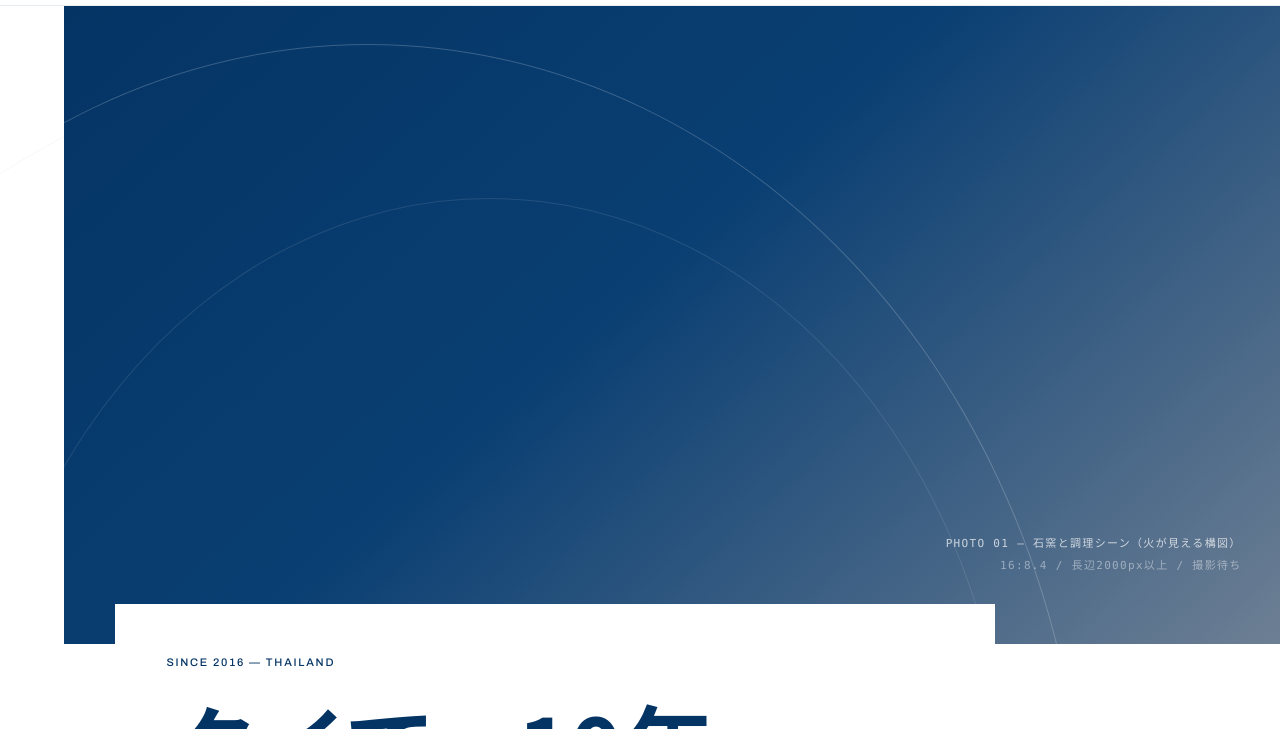
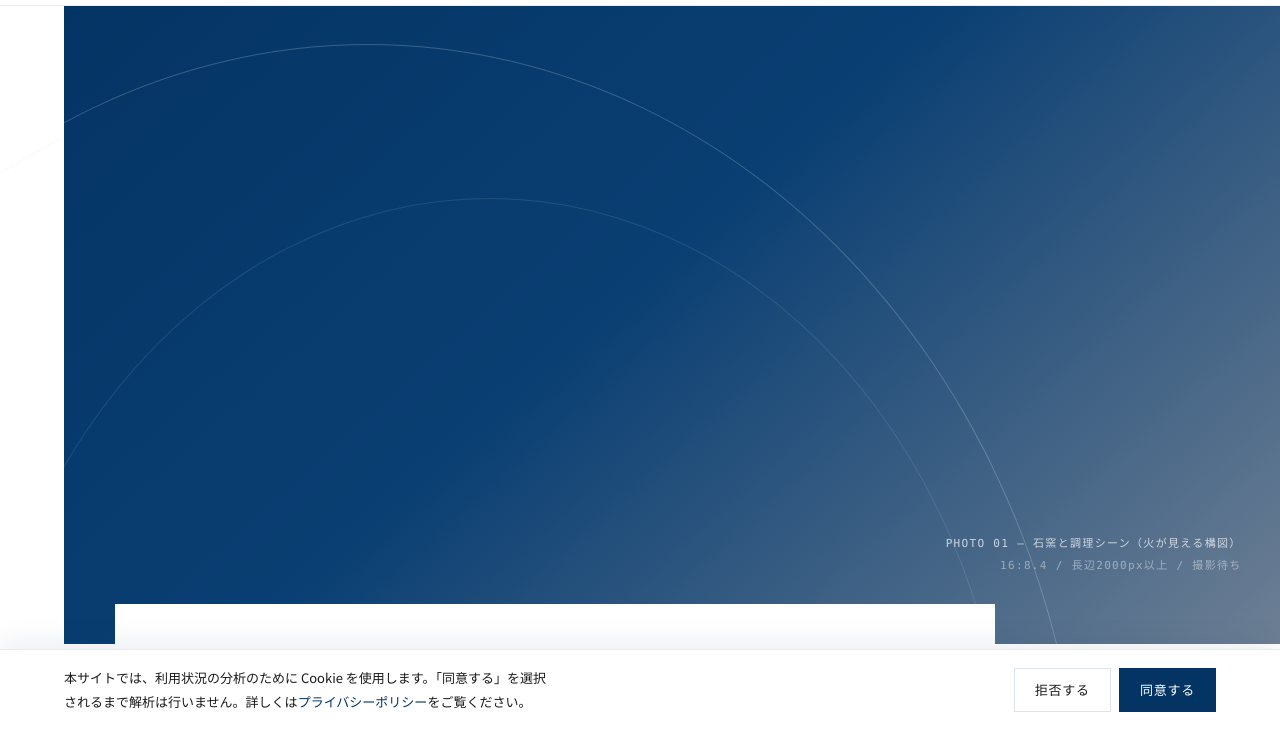
Before and after one commit to khaw-niaw/ipi-corporate-site, a plain HTML site: page index.html in a window 1280 px wide. Shown: the part 71-800 px from the top of the page. Drawn offline with Linux system fonts and the light colour scheme.

Commit message:
Add files via upload

```diff
--- a/assets/css/style.css
+++ b/assets/css/style.css
@@ -981,3 +981,55 @@ h1, h2, h3, p, dl, dd { margin: 0; }
     align-items: baseline;
   }
 }
+
+/* --- Cookie同意バナー（Consent Mode v2 と連動。生成は assets/js/main.js） --- */
+.cookiebar {
+  position: fixed;
+  left: 0; right: 0; bottom: 0;
+  z-index: 60;
+  display: flex;
+  flex-wrap: wrap;
+  align-items: center;
+  justify-content: space-between;
+  gap: 16px;
+  padding: 16px var(--gutter);
+  background: var(--paper);
+  border-top: 1px solid var(--line);
+  box-shadow: 0 -8px 24px rgba(4, 52, 100, 0.08);
+  transform: translateY(100%);
+  transition: transform .25s var(--ease);
+}
+.cookiebar.is-visible { transform: none; }
+.cookiebar__text {
+  margin: 0;
+  max-width: 68ch;
+  font-size: 13px;
+  line-height: 1.8;
+  color: var(--ink);
+}
+.cookiebar__actions { display: flex; gap: 8px; flex-shrink: 0; }
+.cookiebar__btn {
+  min-height: 44px;
+  padding: 0 20px;
+  font-family: var(--font-body);
+  font-size: 13px;
+  letter-spacing: .06em;
+  color: var(--ink);
+  background: var(--paper);
+  border: 1px solid var(--line-panel);
+  cursor: pointer;
+}
+.cookiebar__btn:hover { border-color: var(--ink); }
+.cookiebar__btn--accept {
+  color: var(--paper);
+  background: var(--accent);
+  border-color: var(--accent);
+}
+.cookiebar__btn--accept:hover { border-color: var(--accent); opacity: .88; }
+@media (max-width: 640px) {
+  .cookiebar { flex-direction: column; align-items: stretch; }
+  .cookiebar__actions { justify-content: flex-end; }
+}
+@media (prefers-reduced-motion: reduce) {
+  .cookiebar { transition: none; }
+}
--- a/assets/js/main.js
+++ b/assets/js/main.js
@@ -7,8 +7,11 @@
 
 /* 外部URLはここに集約する（受け入れ条件#4）。
    ★空のあいだフォームは送信をブロックし、その旨を画面に出す。
-     「受け付けました」を偽装しないため。送信先が決まったらここに入れる。 */
-var FORM_ENDPOINT = "";
+     「受け付けました」を偽装しないため。送信先が決まったらここに入れる。
+   ★このフォームは K2 PATTAYA と Formspree のフォームを共用している（無料プランは2フォームまでのため）。
+     どちらのサイトからの送信かは、contact.html の隠しフィールド _subject と site で見分ける。
+     IPI 専用の受信箱が必要になったら、Formspree で新規フォームを作ってここを差し替える。 */
+var FORM_ENDPOINT = "https://formspree.io/f/mreezwen";
 
 (function () {
   "use strict";
@@ -138,3 +141,43 @@ var FORM_ENDPOINT = "";
 
   targets.forEach(function (el) { io.observe(el); });
 })();
+
+/* --- 5. Cookie同意バナー（Consent Mode v2 と連動） ---
+   同意されるまで analytics_storage は denied のまま。同意時に granted へ更新する。
+   既定値の宣言は各ページの <head>（GTMスニペットの直前）にある。 */
+(function () {
+  "use strict";
+
+  var KEY = "cookie_consent";
+  var saved = null;
+  try { saved = localStorage.getItem(KEY); } catch (e) {}
+  if (saved === "accepted" || saved === "declined") return;
+
+  var plink = document.querySelector('a[href$="privacy.html"]');
+  var phref = plink ? plink.getAttribute("href") : "privacy.html";
+
+  var bar = document.createElement("div");
+  bar.className = "cookiebar";
+  bar.setAttribute("role", "dialog");
+  bar.setAttribute("aria-label", "Cookie の使用について");
+  bar.innerHTML =
+    '<p class="cookiebar__text">本サイトでは、利用状況の分析のために Cookie を使用します。「同意する」を選択されるまで解析は行いません。詳しくは<a href="' + phref + '">プライバシーポリシー</a>をご覧ください。</p>' +
+    '<div class="cookiebar__actions">' +
+      '<button type="button" class="cookiebar__btn" data-cookie="declined">拒否する</button>' +
+      '<button type="button" class="cookiebar__btn cookiebar__btn--accept" data-cookie="accepted">同意する</button>' +
+    '</div>';
+  document.body.appendChild(bar);
+  setTimeout(function () { bar.classList.add("is-visible"); }, 50);
+
+  bar.querySelectorAll("[data-cookie]").forEach(function (btn) {
+    btn.addEventListener("click", function () {
+      var value = btn.getAttribute("data-cookie");
+      try { localStorage.setItem(KEY, value); } catch (e) {}
+      if (value === "accepted" && typeof window.gtag === "function") {
+        window.gtag("consent", "update", { analytics_storage: "granted" });
+      }
+      bar.classList.remove("is-visible");
+      setTimeout(function () { if (bar.parentNode) { bar.parentNode.removeChild(bar); } }, 250);
+    });
+  });
+})();
```
